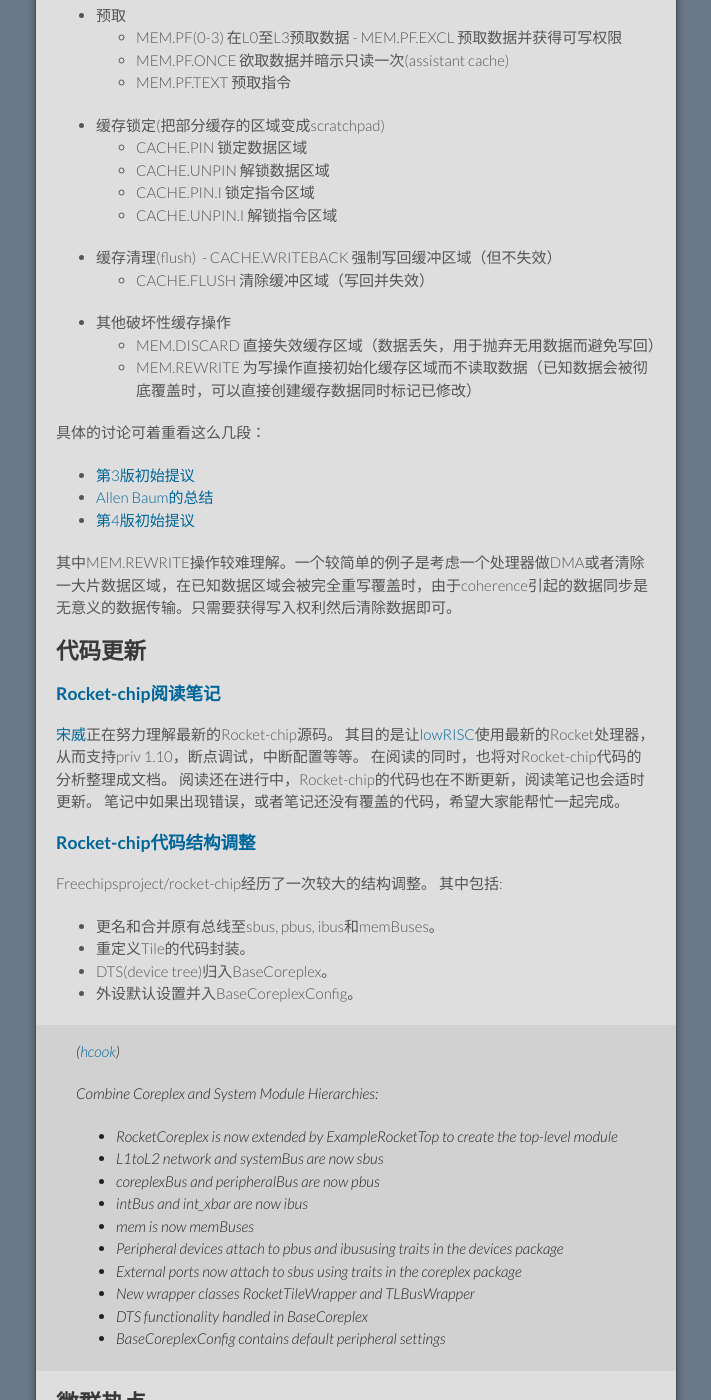
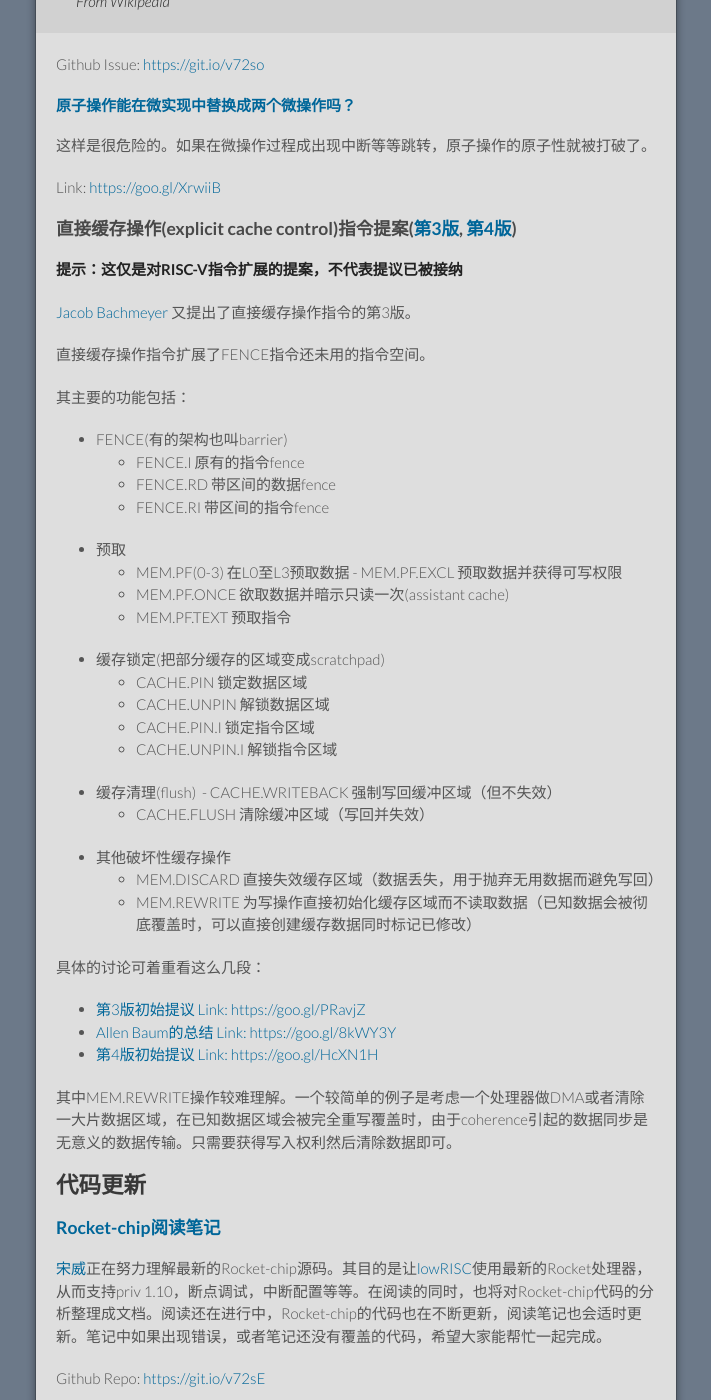
Before and after one commit to cnrv/home, a Jekyll site: the page built from bi-week-rpts/2017-08-03.md, in a window 1280 px wide and 1400 px high, scrolled down 2772 px. Shown: the whole window, without its empty margins (284-995 px from the left). Built offline with Jekyll 4.4.1, drawn with Linux system fonts in a browser that asks for light colours; Markdown is read by kramdown in place of the engine named in the settings; our own code applies the rules of GitHub Pages for plain Markdown files; some of the changed text lies outside the part shown.

Commit message:
update contents with short url.
from: goo.gl and git.io

Signed-off-by: Alex Guo <xfguo@credosemi.com.cn>

```diff
--- a/bi-week-rpts/2017-08-03.md
+++ b/bi-week-rpts/2017-08-03.md
@@ -14,11 +14,13 @@
 
 [Michael Clark](mailto:michaeljclark@mac.com)，rv8二进制解释执行器的作者，将RISC-V的GNU GCC7.1编译器加入了Compiler Explorer的支持中。
 Compiler Explorer是一个在线的编译器，可以将一小段代码编译成汇编代码并很友好地显示在同一个页面中，十分有利于理解编译器的编译结果。
-现在的版本架在Michael Clark自己的AWS云中，可以从这里访问：[https://cx.rv8.io](https://cx.rv8.io/).
+现在的版本架在Michael Clark自己的AWS云中，可以从这里访问：[https://cx.rv8.io](https://cx.rv8.io/)。感兴趣的同学不如尝试一下。
+
+![cx.rv8.io](/assets/images/bi-weekly-rpts/2017-08-03/rv8-screenshot.png)
 
 ### RISC-V中文书
 
-RISC-V中文书：[《关于RISC-V你所需要知道的一切》](https://www.gitbook.com/book/leishangwen/everything_you_need_to_know_about_riscv/details) 正在积极筹备中。现在已基本确定前4章的主要内容。希望RISC-V的爱好者们贡献力量一起来写这本书。
+正在筹划中RISC-V中文书：[《关于RISC-V你所需要知道的一切》](https://www.gitbook.com/book/leishangwen/everything_you_need_to_know_about_riscv/details) 正在积极筹备中。现在已基本确定前4章的主要内容。希望RISC-V的爱好者们贡献力量一起来写这本书。（书籍的License目前定位CC-By-NC-SA）
 
 ### [Linux porting patch 第七版](https://groups.google.com/a/groups.riscv.org/d/msgid/patches/20170801010009.3302-1-palmer%40dabbelt.com)
 
@@ -36,8 +38,6 @@
 
 Hackaday介绍了一个新的RISC-V CPU实现: VexRiscv，重点是这个CPU是用另一种高层描述语言SpinalHDL描述的，SpinalHDL也是基于Scala设计的一种DSL.
 
-> ...
->
 > Since an FPGA is just a sea of digital logic components on a chip, it isn’t uncommon to build a CPU using at least part of the FPGA’s circuitry. VexRiscv is an implementation of the RISC-V CPU architecture using a language called SpinalHDL.
 >
 > SpinalHDL is a high-level language conceptually similar to Verilog or VHDL and can compile to Verilog or VHDL, so it should be compatible with most tool chains. VexRiscv shows off well in this project since it is very modular. You can add instructions, an MMU, JTAG debugging, caches and more.
@@ -69,6 +69,8 @@
 > MSI, SSI, USI, MTI, STI, UTI. Synchronous exceptions are of lower
 > priority than all interrupts.
 
+Link: [https://goo.gl/4rj1hp](https://goo.gl/4rj1hp)
+
 ### 原子操作(atomic operation)与临界区(critical section)
 
 这是一个老话题，但最近又被重新提起。
@@ -81,13 +83,17 @@
 >
 > From Wikipedia
 
+Github Issue: [https://git.io/v72so](https://github.com/riscv/riscv-isa-manual/issues/93)
+
 #### [原子操作能在微实现中替换成两个微操作吗？](https://groups.google.com/a/groups.riscv.org/forum/#!msg/hw-dev/siW5CT4V5bY/284nC0_pBAAJ)
 
 这样是很危险的。如果在微操作过程成出现中断等等跳转，原子操作的原子性就被打破了。
 
-### 直接缓存操作(explicit cache control)指令([第3版](https://groups.google.com/a/groups.riscv.org/forum/#!msg/isa-dev/Xa1y68PxjAU/MB2rLM1zAAAJ), [第4版](https://groups.google.com/a/groups.riscv.org/forum/#!msg/isa-dev/eKkGAN2-jss/4uRoQi2TBAAJ))
+Link: [https://goo.gl/XrwiiB](https://goo.gl/XrwiiB)
 
-**提示：这是对RISC-V指令扩展的提议，不代表提议已被接纳**
+### 直接缓存操作(explicit cache control)指令提案([第3版](https://groups.google.com/a/groups.riscv.org/forum/#!msg/isa-dev/Xa1y68PxjAU/MB2rLM1zAAAJ), [第4版](https://groups.google.com/a/groups.riscv.org/forum/#!msg/isa-dev/eKkGAN2-jss/4uRoQi2TBAAJ))
+
+**提示：这仅是对RISC-V指令扩展的提案，不代表提议已被接纳**
 
 [Jacob Bachmeyer](mailto:jcb62281@gmail.com) 又提出了直接缓存操作指令的第3版。
 
@@ -118,9 +124,9 @@
 
 具体的讨论可着重看这么几段：
 
-- [第3版初始提议](https://groups.google.com/a/groups.riscv.org/forum/#!msg/isa-dev/Xa1y68PxjAU/MB2rLM1zAAAJ)
-- [Allen Baum的总结](https://groups.google.com/a/groups.riscv.org/forum/#!msg/isa-dev/Xa1y68PxjAU/WlbR93D0AAAJ)
-- [第4版初始提议](https://groups.google.com/a/groups.riscv.org/forum/#!msg/isa-dev/eKkGAN2-jss/4uRoQi2TBAAJ)
+- [第3版初始提议 Link: https://goo.gl/PRavjZ](https://groups.google.com/a/groups.riscv.org/forum/#!msg/isa-dev/Xa1y68PxjAU/MB2rLM1zAAAJ)
+- [Allen Baum的总结 Link: https://goo.gl/8kWY3Y](https://groups.google.com/a/groups.riscv.org/forum/#!msg/isa-dev/Xa1y68PxjAU/WlbR93D0AAAJ)
+- [第4版初始提议 Link: https://goo.gl/HcXN1H](https://groups.google.com/a/groups.riscv.org/forum/#!msg/isa-dev/eKkGAN2-jss/4uRoQi2TBAAJ)
 
 其中MEM.REWRITE操作较难理解。一个较简单的例子是考虑一个处理器做DMA或者清除一大片数据区域，在已知数据区域会被完全重写覆盖时，由于coherence引起的数据同步是无意义的数据传输。只需要获得写入权利然后清除数据即可。
 
@@ -128,11 +134,9 @@
 
 ### [Rocket-chip阅读笔记](https://github.com/cnrv/rocket-chip-read)
 
-[宋威](http://wsong83.github.io/)正在努力理解最新的Rocket-chip源码。
-其目的是让[lowRISC](http://lowrisc.org)使用最新的Rocket处理器，从而支持priv 1.10，断点调试，中断配置等等。
-在阅读的同时，也将对Rocket-chip代码的分析整理成文档。
-阅读还在进行中，Rocket-chip的代码也在不断更新，阅读笔记也会适时更新。
-笔记中如果出现错误，或者笔记还没有覆盖的代码，希望大家能帮忙一起完成。
+[宋威](http://wsong83.github.io/)正在努力理解最新的Rocket-chip源码。其目的是让[lowRISC](http://lowrisc.org)使用最新的Rocket处理器，从而支持priv 1.10，断点调试，中断配置等等。在阅读的同时，也将对Rocket-chip代码的分析整理成文档。阅读还在进行中，Rocket-chip的代码也在不断更新，阅读笔记也会适时更新。笔记中如果出现错误，或者笔记还没有覆盖的代码，希望大家能帮忙一起完成。
+
+Github Repo: [https://git.io/v72sE](https://github.com/cnrv/rocket-chip-read)
 
 ### [Rocket-chip代码结构调整](https://github.com/freechipsproject/rocket-chip/pull/875)
 
@@ -157,7 +161,7 @@
 > - DTS functionality handled in BaseCoreplex
 > - BaseCoreplexConfig contains default peripheral settings
 
-## 微群热点
+GitHub PR: [https://git.io/v72sa](https://github.com/freechipsproject/rocket-chip/pull/875)
 
 ## 暴走事件
 
@@ -173,13 +177,11 @@
 
 ## 招聘简讯
 
-_若有任何体系结构、IC设计、软件开发的招聘信息发布欢迎联系我们！_
+_CNRV提供为行业公司提供公益性质的一句话的招聘信息发布，若有任何体系结构、IC设计、软件开发的招聘信息，欢迎联系我们！_
 
 ----
 
 整理编集: 宋威，郭雄飞，黄柏玮
-
-贡献者：Shawn
 
 ----
 
```
Also changed, not shown: other parts of bi-week-rpts/2017-08-03.md (+2 -2 lines), assets/images/bi-weekly-rpts/2017-08-03/rv8-screenshot.png (added), assets/images/wechat-cover.png (added).
